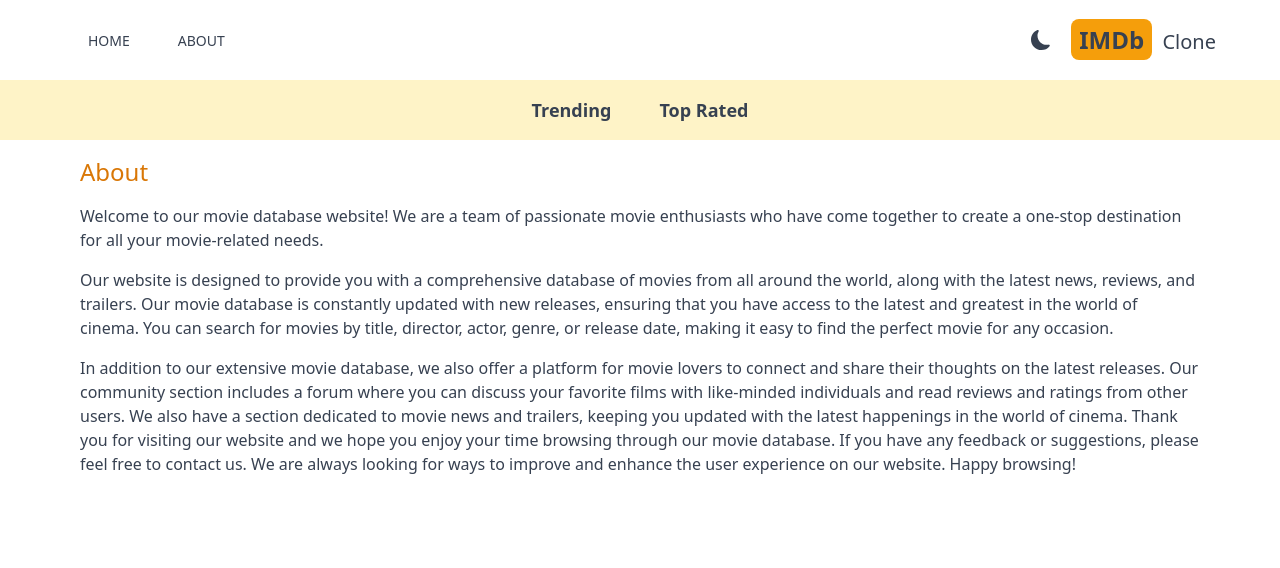
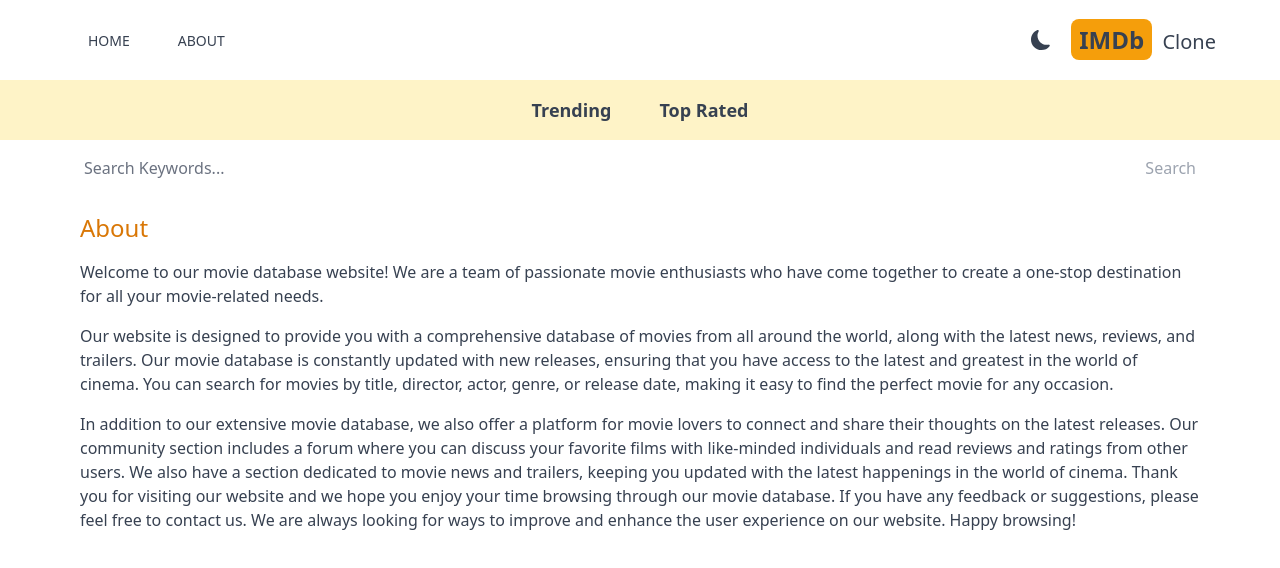
Before and after one commit to Razibul-Islam/IMDb-Clone-Using-Next-JS, a Next.js app: page /about in a window 1280 px wide. Shown: the top 568 px of the page. Built offline with nearby package versions, Linux system fonts and the light colour scheme.

Commit message:
Add Search Ability

```diff
--- /dev/null
+++ b/src/Components/SearchBox.jsx
@@ -0,0 +1,37 @@
+"use client";
+
+import { useState } from "react";
+import { useRouter } from "next/navigation";
+
+const SearchBox = () => {
+  const [search, setSearch] = useState("");
+  const router = useRouter();
+  const handleSubmit = (e) => {
+    e.preventDefault();
+    if (!search) return;
+    router.push(`/search/${search}`);
+  };
+  return (
+    <form
+      onSubmit={handleSubmit}
+      className="flex max-w-6xl mx-auto justify-between items-center px-5"
+    >
+      <input
+        value={search}
+        onChange={(e) => setSearch(e.target.value)}
+        type="text"
+        placeholder="Search Keywords..."
+        className="w-full rounded-sm h-14 placeholder-gray-500 outline-none bg-transparent flex-1"
+      />
+      <button
+        disabled={!search}
+        type="submit"
+        className="text-amber-600 disabled:text-gray-400"
+      >
+        Search
+      </button>
+    </form>
+  );
+};
+
+export default SearchBox;
--- a/src/app/layout.jsx
+++ b/src/app/layout.jsx
@@ -2,6 +2,7 @@
 import "./globals.css";
 import Providers from "./Providers";
 import Navbar from "@/Components/Navbar";
+import SearchBox from "@/Components/SearchBox";
 
 export const metadata = {
   title: "IMDb Clone",
@@ -18,6 +19,7 @@
           {/* Navbar */}
           <Navbar />
           {/* SearchBox */}
+          <SearchBox />
           {children}
         </Providers>
       </body>
--- /dev/null
+++ b/src/app/search/[searchTerm]/page.jsx
@@ -0,0 +1,23 @@
+import Results from "@/Components/Results";
+import React from "react";
+
+const searchPage = async ({ params }) => {
+  const res = await fetch(
+    `https://api.themoviedb.org/3/search/movie?api_key=${process.env.API_KEY}&query=${params.searchTerm}&language=en-US&include_adult=false`
+  );
+  if (!res.ok) {
+    throw new Error("Error fetching Data");
+  }
+  const data = await res.json();
+  const results = data.results;
+  return (
+    <div>
+      {results && results.length === 0 && (
+        <h1 className="text-center pt-6">No Results Found</h1>
+      )}
+      {results && <Results results={results} />}
+    </div>
+  );
+};
+
+export default searchPage;
```
